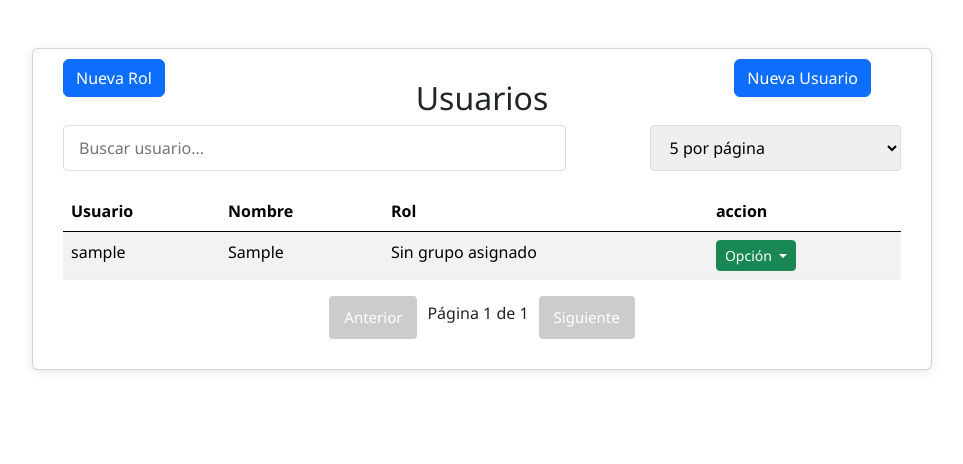
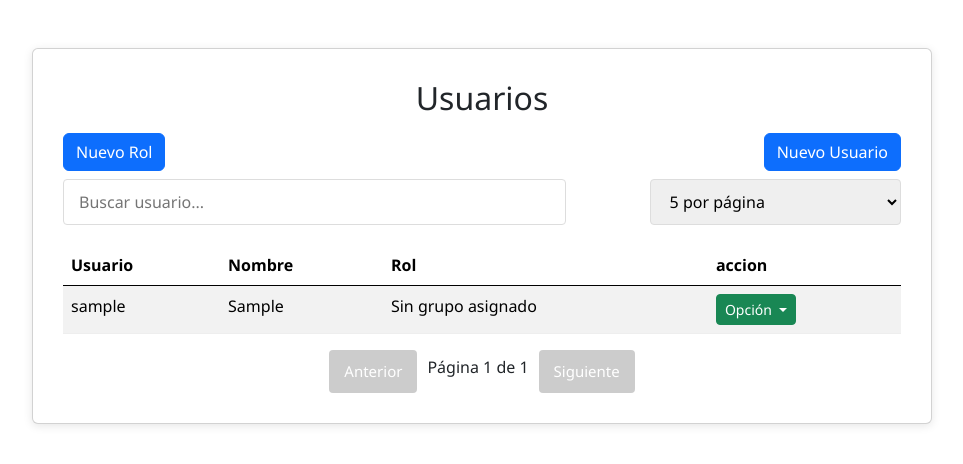
Before and after one commit to morenonavarroluis/streaming_permisos, a Django app: page /usuarios in a window 1280 px wide. Shown: the part 72-536 px from the top of the page, without its empty margins (158-1121 px from the left). Run offline with Django 4.2, Linux system fonts and the light colour scheme; the visitor is signed in with stand-in values (Sample User, id 1); data comes from the database, SQL or seed files in the repository; some libraries are stand-ins or nearby versions.

Commit message:
agg permisos a usuarios.html

```diff
--- a/streaming/templates/paginas/usuarios.html
+++ b/streaming/templates/paginas/usuarios.html
@@ -27,12 +27,23 @@
         <div class="conta card">
             <h2>Usuarios</h2>
             <div>
-       <button class="btn btn-primary"  data-bs-toggle="modal" data-bs-target="#Modalrol" style="float: left; margin:-66px 30px 0px 0px;">Nueva Rol</button>
+                <div class="d-flex justify-content-between my-2">
+                    {% if perms.auth.add_group %}
+                    <button class="btn btn-primary" data-bs-toggle="modal" data-bs-target="#Modalrol">
+                        Nuevo Rol
+                    </button>
+                    {% endif %}
+
+                    {% if perms.auth.add_user %}
+                    <button class="btn btn-primary" data-bs-toggle="modal" data-bs-target="#Modalusuarioadmin">
+                        Nuevo Usuario
+                    </button>
+                    {% endif %}
+                </div>
+
                 {% include 'modal/registrar_rol.html' %}
-        <button class="btn btn-primary"  data-bs-toggle="modal" data-bs-target="#Modalusuarioadmin" style="float: right; margin:-66px 30px 0px 0px;">Nueva Usuario</button>
                 {% include 'modal/registrar_usuario.html' %}
             </div>
-
             <div class="controls">
                 <input type="text" id="searchInput" placeholder="Buscar usuario...">
                 <select id="rowsPerPage">
@@ -49,7 +60,7 @@
                         <th>Nombre</th>
                         <th>Rol</th>
 
-                        <th >accion</th>
+                        <th>accion</th>
                     </tr>
                 </thead>
                 <tbody>
@@ -68,15 +79,23 @@
 
                         <td>
                             <div class="btn-group">
-                                     <button type="button" class="btn btn-success btn-sm dropdown-toggle" data-bs-toggle="dropdown" aria-expanded="false">
+                                <button type="button" class="btn btn-success btn-sm dropdown-toggle"
+                                    data-bs-toggle="dropdown" aria-expanded="false">
                                     Opción
                                 </button>
                                 <ul class="dropdown-menu">
-                        <li><a class="dropdown-item" data-bs-toggle="modal" data-bs-target="#Modalpersonaadmineditar{{ user.id }}" href="#">Editar</a></li>
+                                    {% if perms.auth.change_user %}
+                                    <li><a class="dropdown-item" data-bs-toggle="modal"
+                                            data-bs-target="#Modalpersonaadmineditar{{ user.id }}" href="#">Editar</a>
+                                    </li>
+                                    {% endif %}
+                                    {% if perms.auth.delete_user %}
+
                                     {% url 'eliminar_user_admin' user.id as ruta %}
-                          <li>  <a href="#" class="dropdown-item"
+
+                                    <li> <a href="#" class="dropdown-item"
                                             onclick="confirmarEliminar(event, '{{ruta}}')">Eliminar</a></li>
-
+                                    {% endif %}
                                     <script>
                                         function confirmarEliminar(event, url) {
                                             event.preventDefault(); // Evita que el enlace navegue inmediatamente
```
Lines whose indentation alone changed are shown as unchanged.
